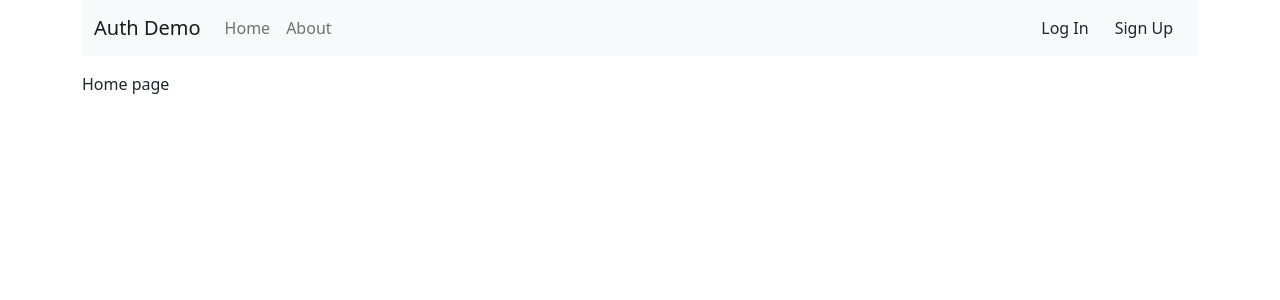
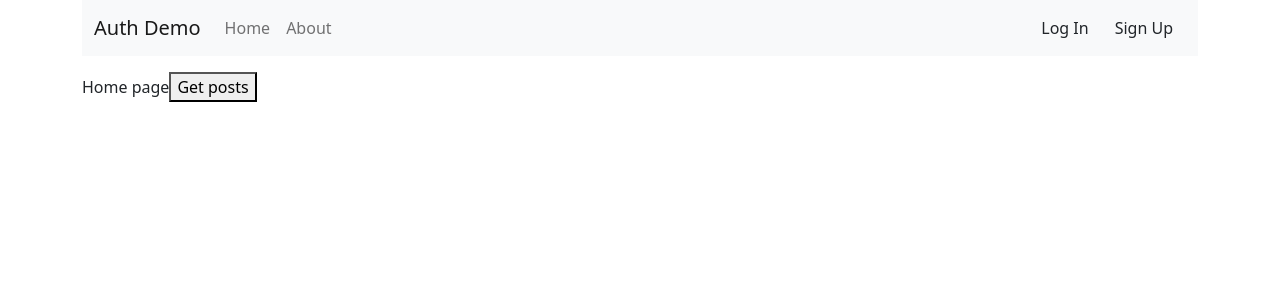
Before and after one commit to davidtangusc/authentication-for-spas-with-auth0, a React (Create React App) app: page / in a window 1280 px wide. Shown: the top 300 px of the page. Built offline with nearby package versions, Linux system fonts and the light colour scheme.

Commit message:
5. Get access token and send in Authorization header in API request

```diff
--- a/src/Home.js
+++ b/src/Home.js
@@ -1,9 +1,25 @@
 import Profile from "./Profile";
+import { useAuth0 } from "@auth0/auth0-react";
 
 export default function Home() {
+  const { getAccessTokenSilently } = useAuth0();
+
+  async function fetchPosts() {
+    const token = await getAccessTokenSilently();
+
+    await fetch("https://json-server-posts-api.herokuapp.com/api/posts", {
+      headers: {
+        Authorization: `Bearer ${token}`,
+      },
+    });
+  }
+
   return (
     <div>
       Home page
+      <button type="button" onClick={fetchPosts}>
+        Get posts
+      </button>
       <Profile />
     </div>
   );
```
